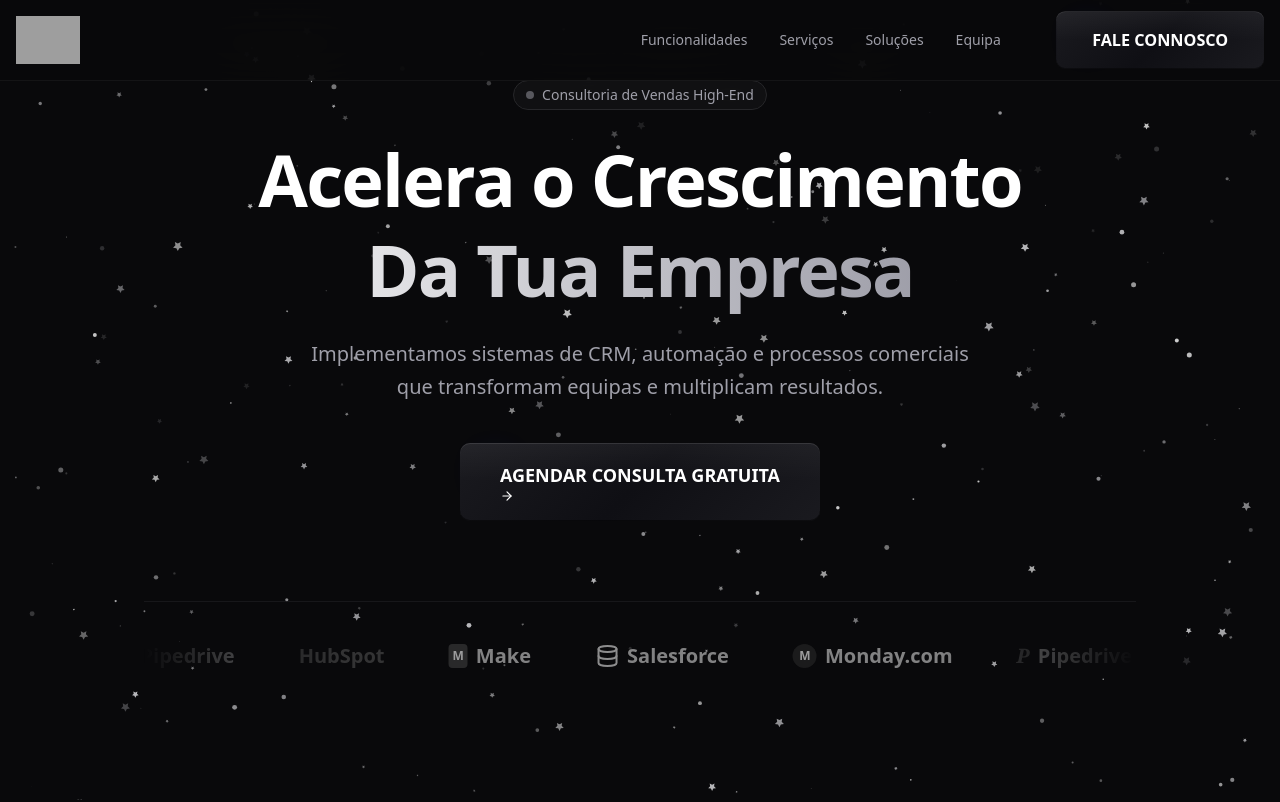
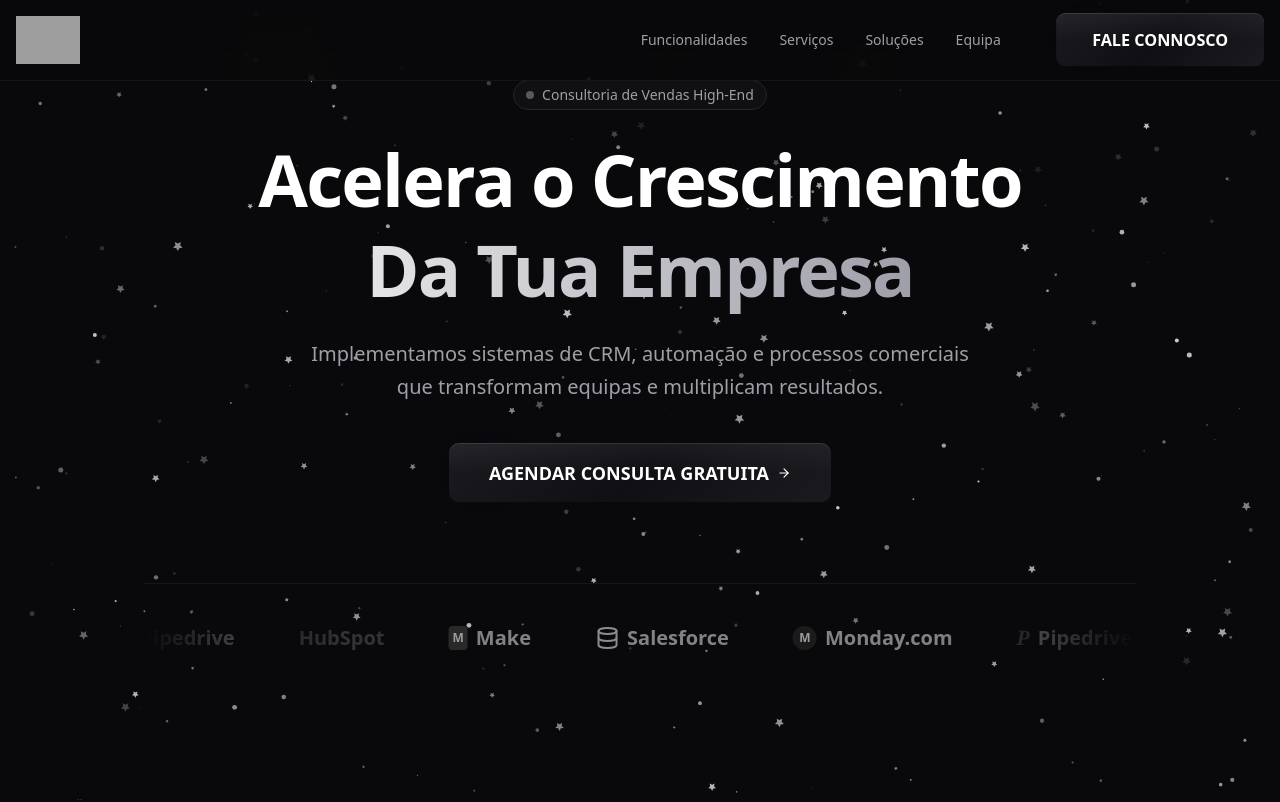
Before and after one commit to XavierOliveira/UnlockingTech-Sales-Consulting-LandingPage-, a React (Vite) app: page / in a window 1280 px wide. Shown: the top 802 px of the page. Built offline with nearby package versions, Linux system fonts and the light colour scheme; grey boxes are pictures that could not be loaded.

Commit message:
fix: Prevent button text wrapping and reduce vertical padding

```diff
--- a/App.tsx
+++ b/App.tsx
@@ -160,7 +160,7 @@ const MetallicButton = ({
 
       {/* Button Content */}
       <motion.span
-        className="relative z-[5] flex items-center justify-center gap-2 uppercase transition-all duration-300 text-white text-lg md:text-lg font-semibold rounded-[10px] px-10 py-[18px] overflow-hidden"
+        className="relative z-[5] flex items-center justify-center gap-2 uppercase transition-all duration-300 text-white text-lg md:text-lg font-semibold rounded-[10px] px-10 py-3 md:py-4 overflow-hidden whitespace-nowrap"
         style={{
           background: 'linear-gradient(135deg, #1a1a1f 0%, #0f0f14 50%, #1a1a1f 100%)',
           border: 'none',
@@ -175,7 +175,7 @@ const MetallicButton = ({
         {/* Metallic shine overlay */}
         <span className="absolute inset-0 bg-gradient-to-b from-white/5 via-transparent to-transparent pointer-events-none"></span>
 
-        <span className="relative z-10">{children}</span>
+        <span className="relative z-10 flex items-center gap-2">{children}</span>
       </motion.span>
     </div>
   );
```
